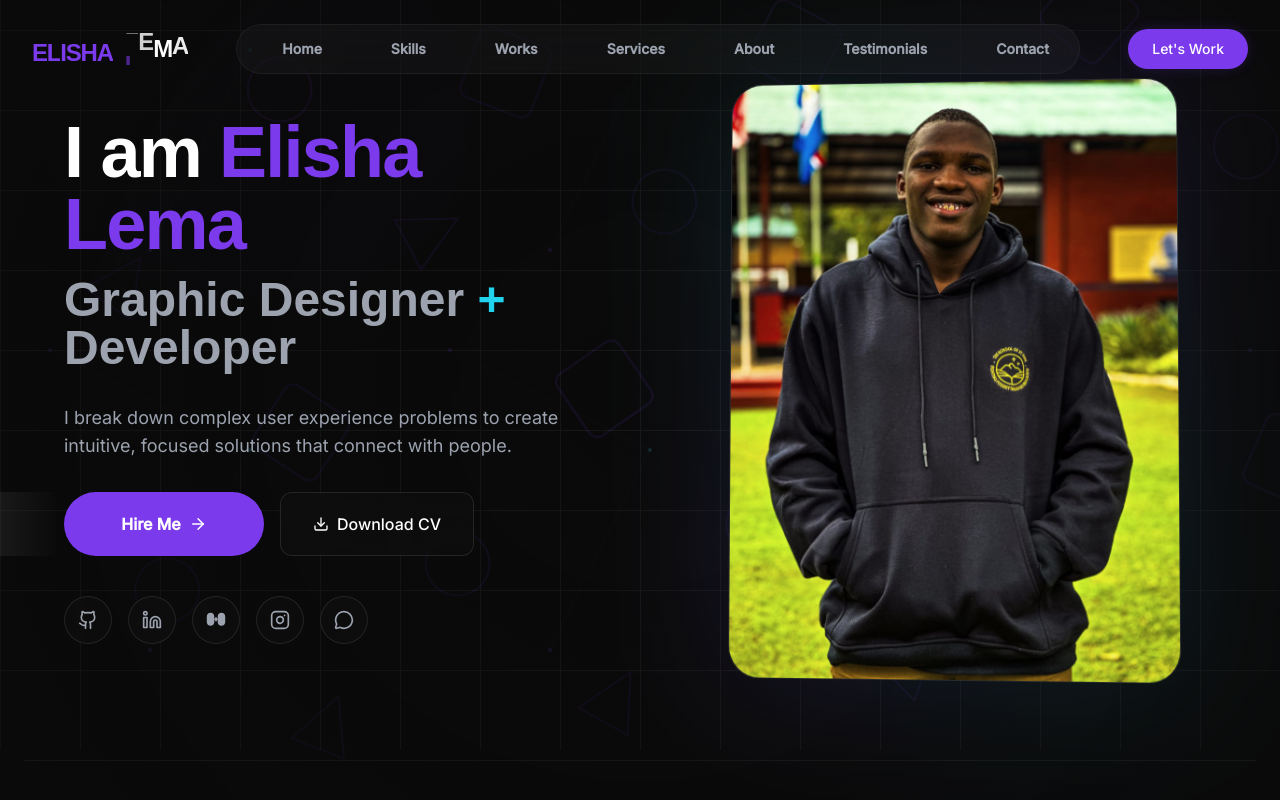
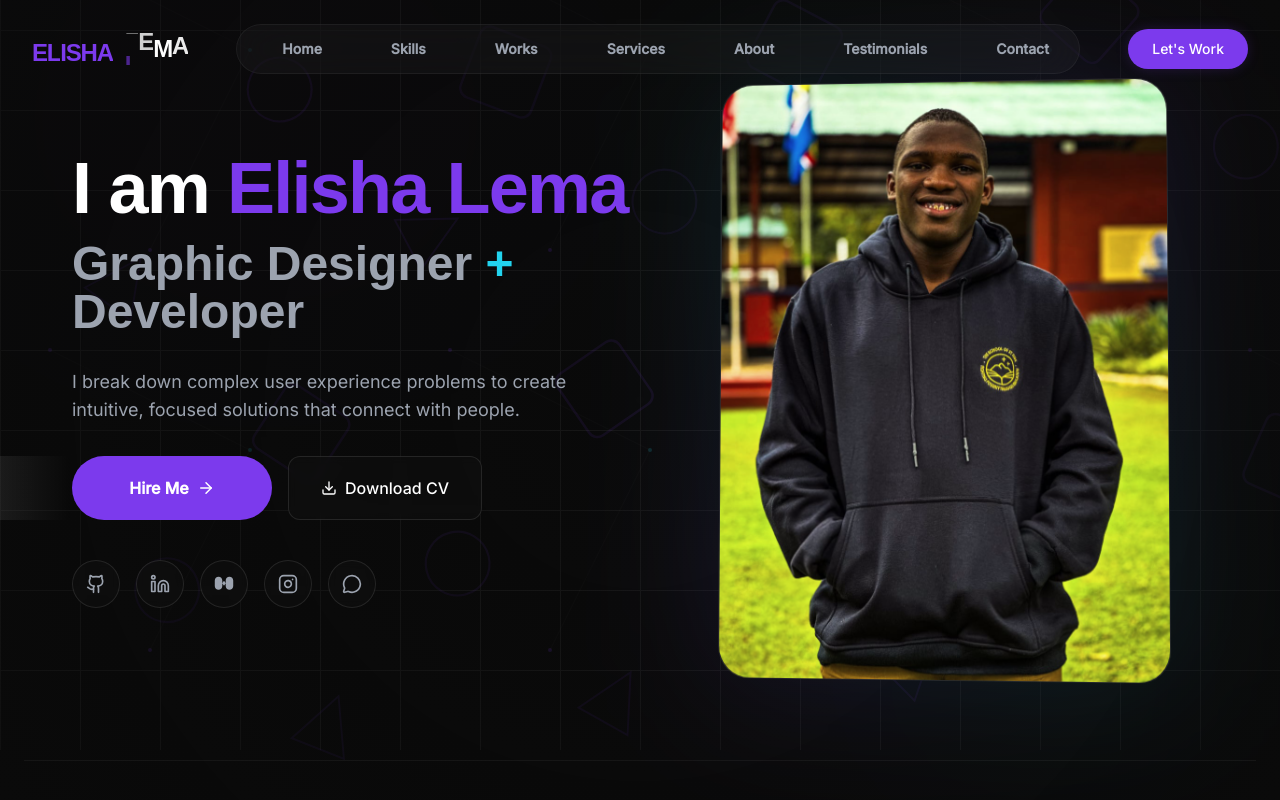
Before and after one commit to Lemar812/Elisha-Lema-Portfolio, a React (Vite) app: page / in a window 1280 px wide. Shown: the top 800 px of the page. Built offline with nearby package versions, Linux system fonts and the light colour scheme; a web font is replaced by a local one.

Commit message:
Final tighten hero spacing

```diff
--- a/src/components/Hero.tsx
+++ b/src/components/Hero.tsx
@@ -12,14 +12,14 @@ export default function Hero() {
     return (
         <section id="hero" className="min-h-screen flex items-center justify-center pt-28 md:pt-20 px-4 md:px-6 relative overflow-hidden">
             <div className="container mx-auto">
-                <div className="grid lg:grid-cols-2 gap-6 lg:gap-8 items-center mb-16 md:mb-20">
+                <div className="grid lg:grid-cols-2 gap-6 lg:gap-6 items-center mb-16 md:mb-20">
 
                     {/* Left Column - Content */}
                     <motion.div
                         variants={staggerContainer}
                         initial="hidden"
                         animate="visible"
-                        className="space-y-6 md:space-y-8 text-center lg:text-left order-2 lg:order-1 lg:pr-2 lg:pl-10 max-w-xl lg:max-w-none"
+                        className="space-y-6 md:space-y-8 text-center lg:text-left order-2 lg:order-1 lg:pr-0 lg:pl-12 max-w-xl lg:max-w-none"
                     >
                         <motion.div variants={staggerItem} className="space-y-4">
                             <h1 className="text-4xl sm:text-5xl md:text-7xl font-bold font-satoshi leading-[1.1] text-white tracking-tight">
@@ -147,7 +147,7 @@ export default function Hero() {
                         initial={{ opacity: 0, scale: 0.9, y: 20 }}
                         animate={{ opacity: 1, scale: 1, y: 0 }}
                         transition={{ duration: 0.8, ease: EASE, delay: 0.2 }}
-                        className="relative flex justify-center lg:justify-center order-1 lg:order-2 lg:pl-2 lg:-ml-4"
+                        className="relative flex justify-center lg:justify-center order-1 lg:order-2 lg:pl-0 lg:-ml-6"
                         style={{ perspective: 1200 }}
                     >
                         <motion.div
```
